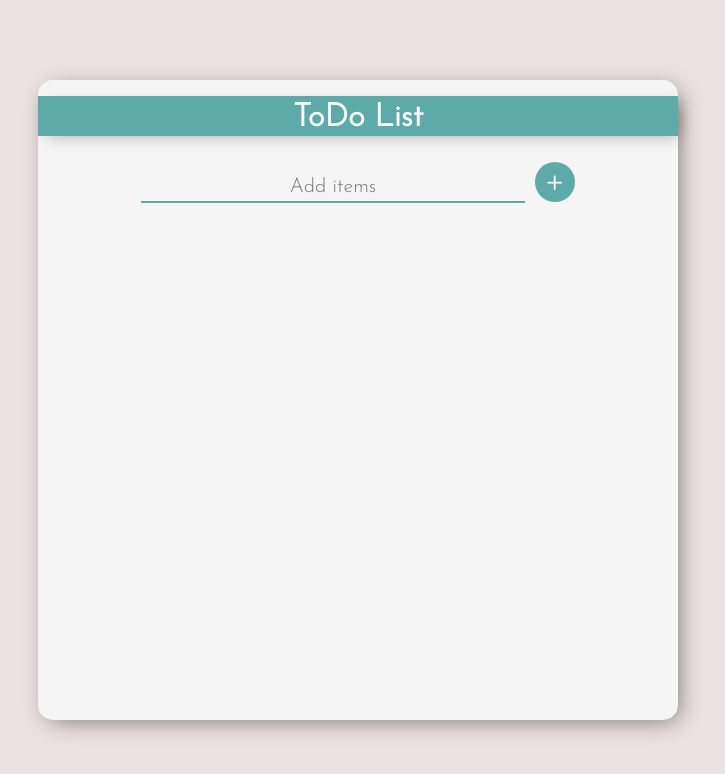
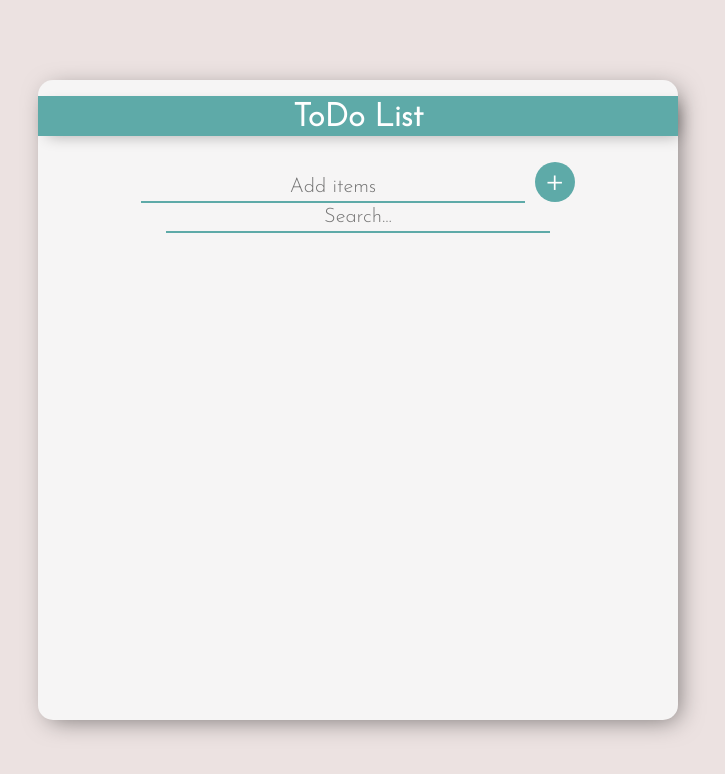
Before and after one commit to Juaria/React-ToDoList, a React (Create React App) app: page / in a window 1280 px wide. Shown: the top 774 px of the page, without its empty margins (282-1007 px from the left). Built offline with nearby package versions, Linux system fonts and the light colour scheme.

Commit message:
Update App.js

```diff
--- a/src/App.js
+++ b/src/App.js
@@ -1,7 +1,8 @@
-import React, { useState } from 'react';
+import React, { useEffect, useState } from 'react';
 import logo from './logo.svg';
 import './App.css';
 import ToDoLists from './ToDoLists';
+import { render } from '@testing-library/react';
 
 
 const App = () => {
@@ -9,6 +10,20 @@ const App = () => {
   const [inputList, setInputList] = useState("");
   const [Items, setItems] = useState([]);
 
+////////
+  const [search, setSearch] = useState("");
+  const [searchResults, setSearchResults] = useState([]);
+
+  const inputEvent = (e) => {
+    setSearch(e.target.value);
+  };
+  useEffect(() => {
+    const results = Items.filter (Items => Items.toLowerCase().includes(search));
+    setSearchResults(results);
+  }, [search]);
+
+
+//////////
   const itemEvent = (event) => {
     setInputList(event.target.value);
   };
@@ -44,10 +59,23 @@ const App = () => {
           onChange={itemEvent}
         />
         <button onClick={listOfItems}> + </button>
+        <br />
+
+        <div className="search_bar">
+          <input type="text"
+          placeholder="Search..."
+          value={search}
+          onChange={inputEvent}
+          />
+
+        </div>
+        {searchResults.map(item => (
+            <ol>{item}</ol>
+          ))}
+
 
         <ol>
           {/*<li> {inputList} </li>*/}
-
           {Items.map((itemval, index) => {
             return <ToDoLists
             key={index}
@@ -56,6 +84,7 @@ const App = () => {
             onSelect={deleteItems}
             />;
           })}
+
         </ol>
       </div>
     </div>
```
